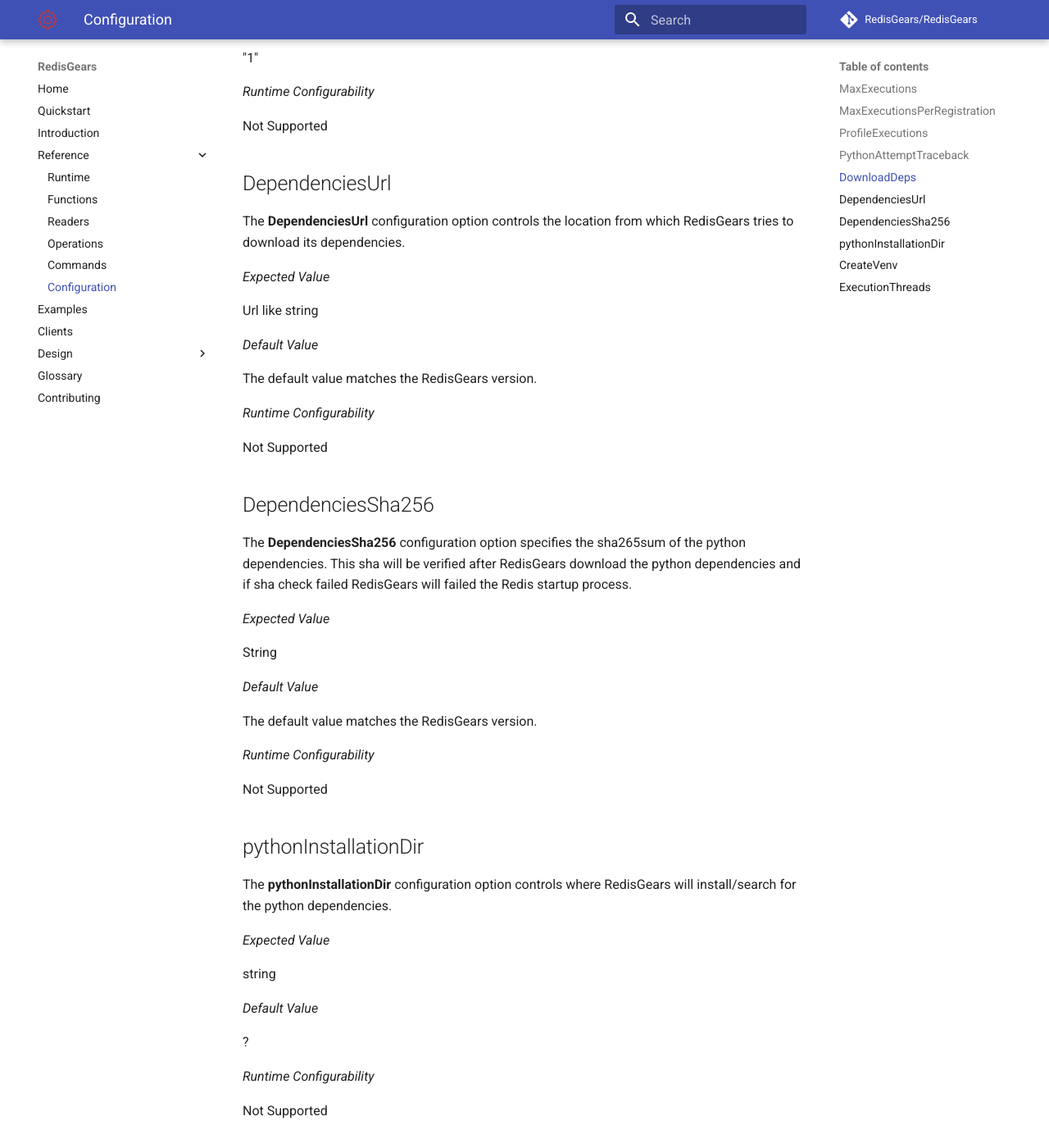
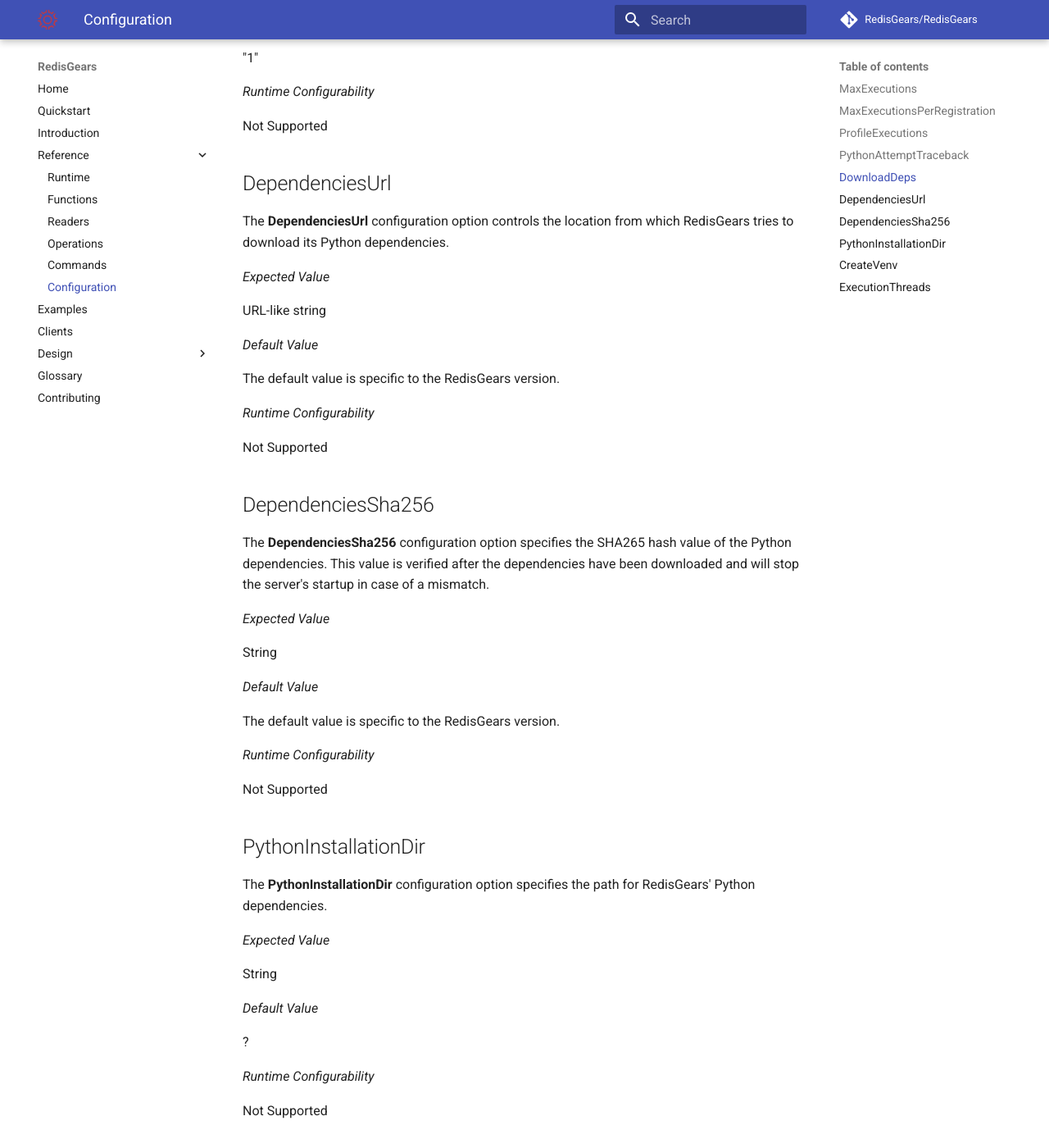
Before and after one commit to RedisGears/RedisGears, an MkDocs documentation site: the page built from docs/configuration.md, in a window 1280 px wide and 1400 px high, scrolled down 3435 px. Shown: the whole window at 82% size. Built offline with MkDocs 1.6.1 and Material for MkDocs 9.7.7, drawn with Linux system fonts in a browser that asks for light colours; comment, search, counter and statistics services are not loaded; some of the changed text lies outside the part shown.

Commit message:
Doc edits

```diff
--- a/docs/configuration.md
+++ b/docs/configuration.md
@@ -1,5 +1,5 @@
 # RedisGears Configuration
-RedisGears provides configuration options that control its operation. These options can be set when the module is bootstrapped and in some cases also during runtime.
+RedisGears provides configuration options to control its operation. These options can be set when the module is bootstrapped and in some cases also during runtime.
 
 The following sections describe the configuration options the means for setting them.
 
@@ -120,7 +120,7 @@
 Supported
 
 ## DownloadDeps
-The **DownloadDeps** configuration option controls whether or not RedisGears will try to download the python dependencies if those are missing.
+The **DownloadDeps** configuration option controls whether or not RedisGears will attempt to download missing Python dependencies.
 
 _Expected Value_
 
@@ -135,22 +135,22 @@
 Not Supported
 
 ## DependenciesUrl
-The **DependenciesUrl** configuration option controls the location from which RedisGears tries to download its dependencies.
+The **DependenciesUrl** configuration option controls the location from which RedisGears tries to download its Python dependencies.
 
 _Expected Value_
 
-Url like string
+URL-like string
 
 _Default Value_
 
-The default value matches the RedisGears version.
+The default value is specific to the RedisGears version.
 
 _Runtime Configurability_
 
 Not Supported
 
 ## DependenciesSha256
-The **DependenciesSha256** configuration option specifies the sha265sum of the python dependencies. This sha will be verified after RedisGears download the python dependencies and if sha check failed RedisGears will failed the Redis startup process.
+The **DependenciesSha256** configuration option specifies the SHA265 hash value of the Python dependencies. This value is verified after the dependencies have been downloaded and will stop the server's startup in case of a mismatch.
 
 _Expected Value_
 
@@ -158,18 +158,18 @@
 
 _Default Value_
 
-The default value matches the RedisGears version.
+The default value is specific to the RedisGears version.
 
 _Runtime Configurability_
 
 Not Supported
 
-## pythonInstallationDir
-The **pythonInstallationDir** configuration option controls where RedisGears will install/search for the python dependencies.
+## PythonInstallationDir
+The **PythonInstallationDir** configuration option specifies the path for RedisGears' Python dependencies.
 
 _Expected Value_
 
-string
+String
 
 _Default Value_
 
```
Also changed, not shown: other parts of docs/configuration.md (+2 -2 lines).
